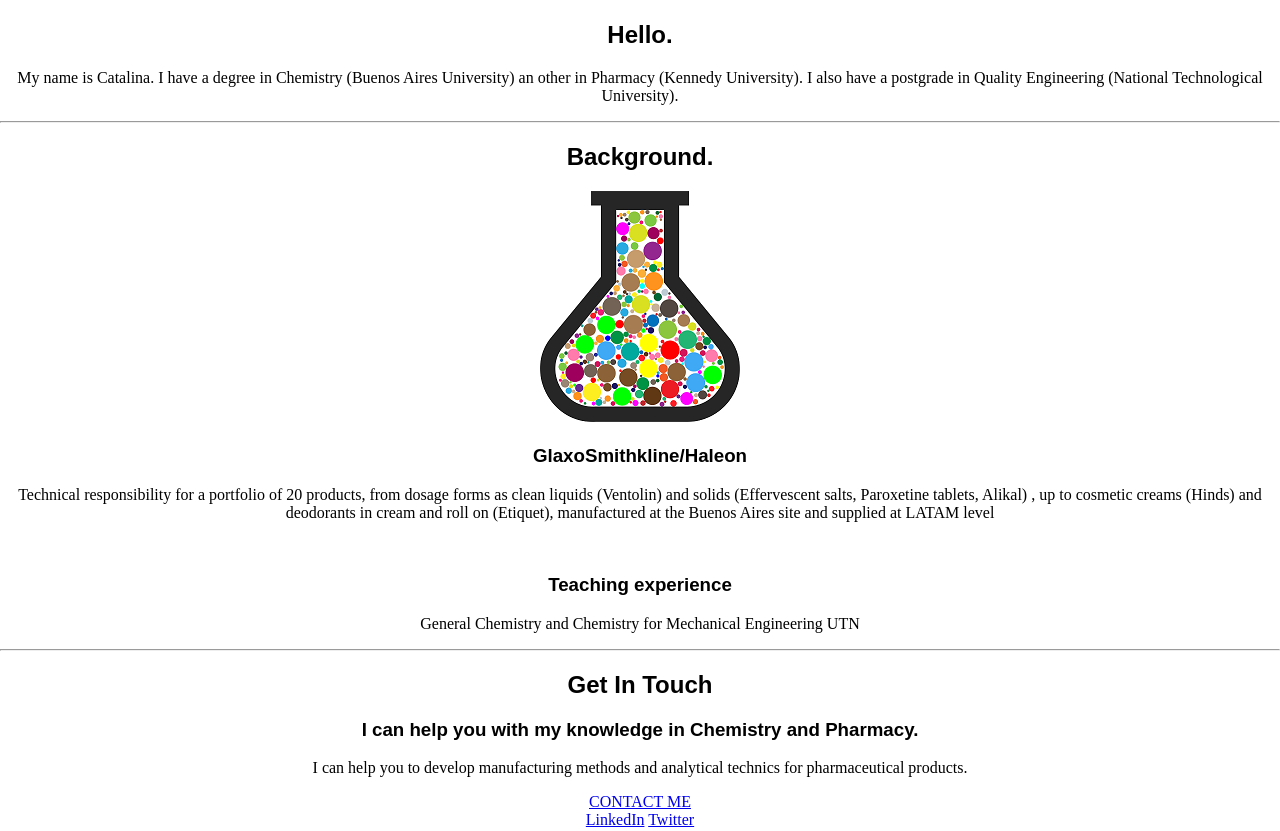
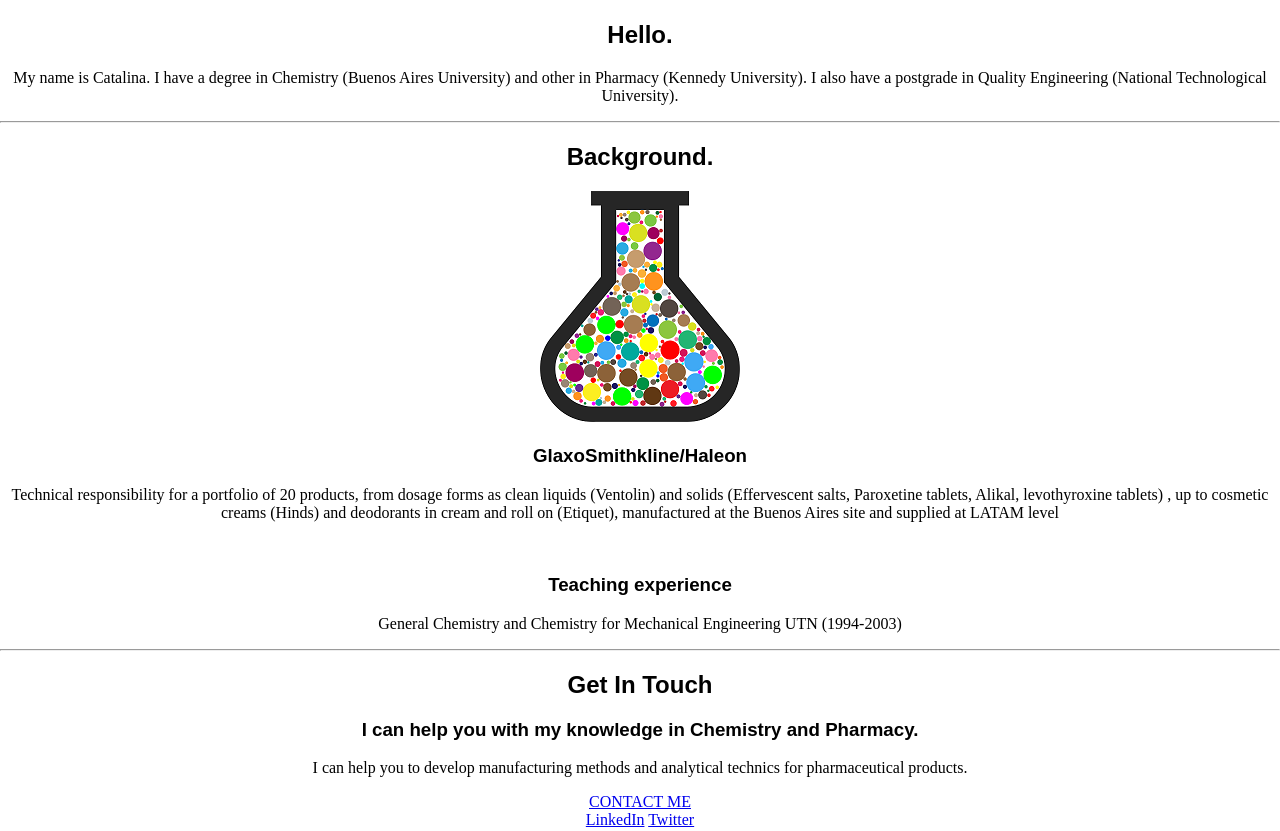
Before and after one commit to catalinazz/CV, a plain HTML site: page index.html in a window 1280 px wide. Shown: the part 793-1624 px from the top of the page. Drawn offline with Linux system fonts and the light colour scheme.

Commit message:
Add files via upload

```diff
--- a/index.html
+++ b/index.html
@@ -21,7 +21,7 @@
         <div class="profile">
           <img src="Foto_circulo.png" alt="foto-Catalina">
           <h2>Hello.</h2>
-          <p>My name is Catalina. I have a degree in Chemistry (Buenos Aires University) an other in Pharmacy (Kennedy University).
+          <p>My name is Catalina. I have a degree in Chemistry (Buenos Aires University) and other in Pharmacy (Kennedy University).
              I also have a postgrade in Quality Engineering (National Technological University).</p>
         </div>
         <hr>
@@ -32,14 +32,14 @@
             <h3>GlaxoSmithkline/Haleon</h3>
             <p>Technical responsibility for a portfolio of 20 products, from dosage forms
                 as clean liquids (Ventolin) and solids (Effervescent salts, Paroxetine tablets,
-                Alikal) , up to cosmetic creams (Hinds) and deodorants in cream and roll on (Etiquet),
+                Alikal, levothyroxine tablets) , up to cosmetic creams (Hinds) and deodorants in cream and roll on (Etiquet),
                 manufactured at the Buenos Aires site and supplied at LATAM level
                 </p>
           </div>
           <div class="skill-row">
             <img class="" src="" alt="">
             <h3>Teaching experience</h3>
-            <p> General Chemistry and Chemistry for Mechanical Engineering UTN</p>
+            <p> General Chemistry and Chemistry for Mechanical Engineering UTN (1994-2003)</p>
           </div>
         </div>
         <hr>
```
